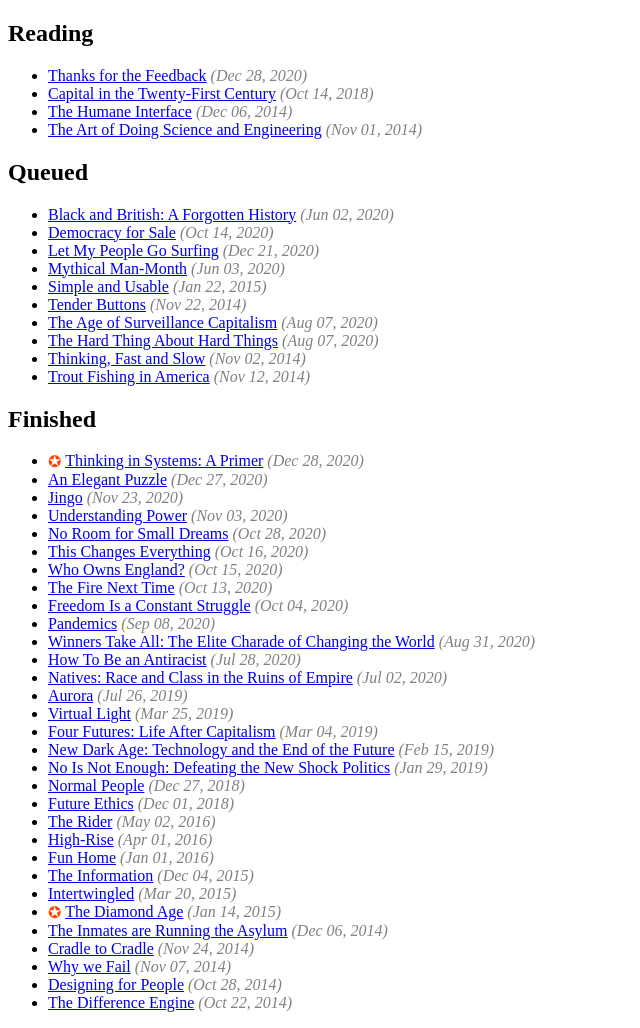
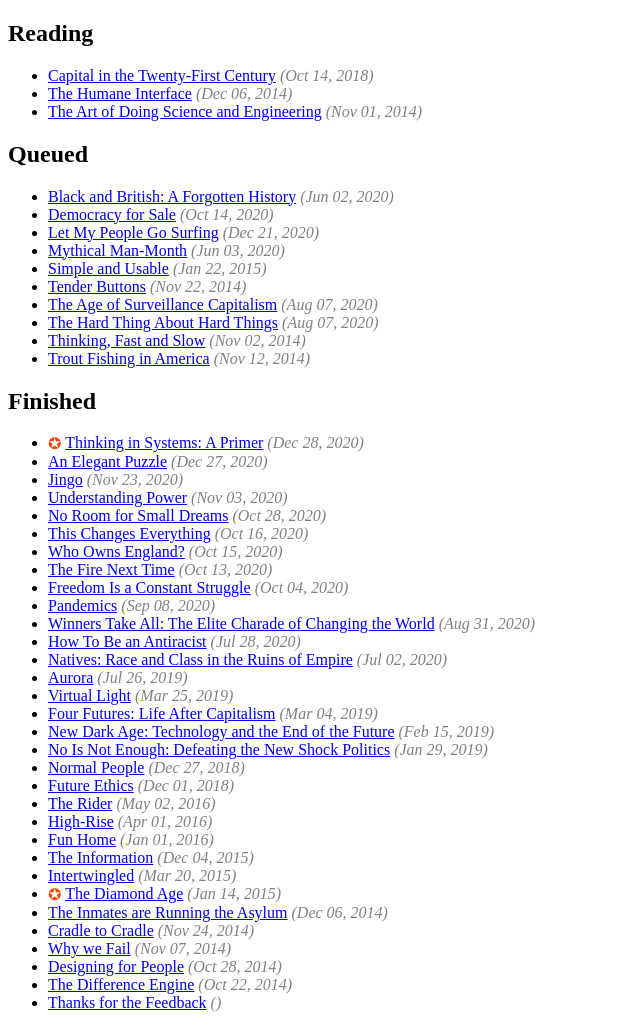
Before and after one commit to aron/books.aroncarroll.com, a Jekyll site: the page built from index.html, in a window 1280 px wide. Shown: the whole page, without its empty margins (0-640 px from the left). Built offline with Jekyll 4.4.1, drawn with Linux system fonts in a browser that asks for light colours.

Commit message:
Finished Thanks for the Feedback

```diff
--- a/_data/books.yml
+++ b/_data/books.yml
@@ -16,8 +16,8 @@
   url: https://www.goodreads.com/book/show/18114120-thanks-for-the-feedback
   isbn: 0670014664
   type: kindle
-  state: started
-  started_at: 2020-12-28
+  state: finished
+  started_at: 2021-01-06
 - title: "An Elegant Puzzle"
   subtitle: "Systems of Engineering Management"
   authors:
```
